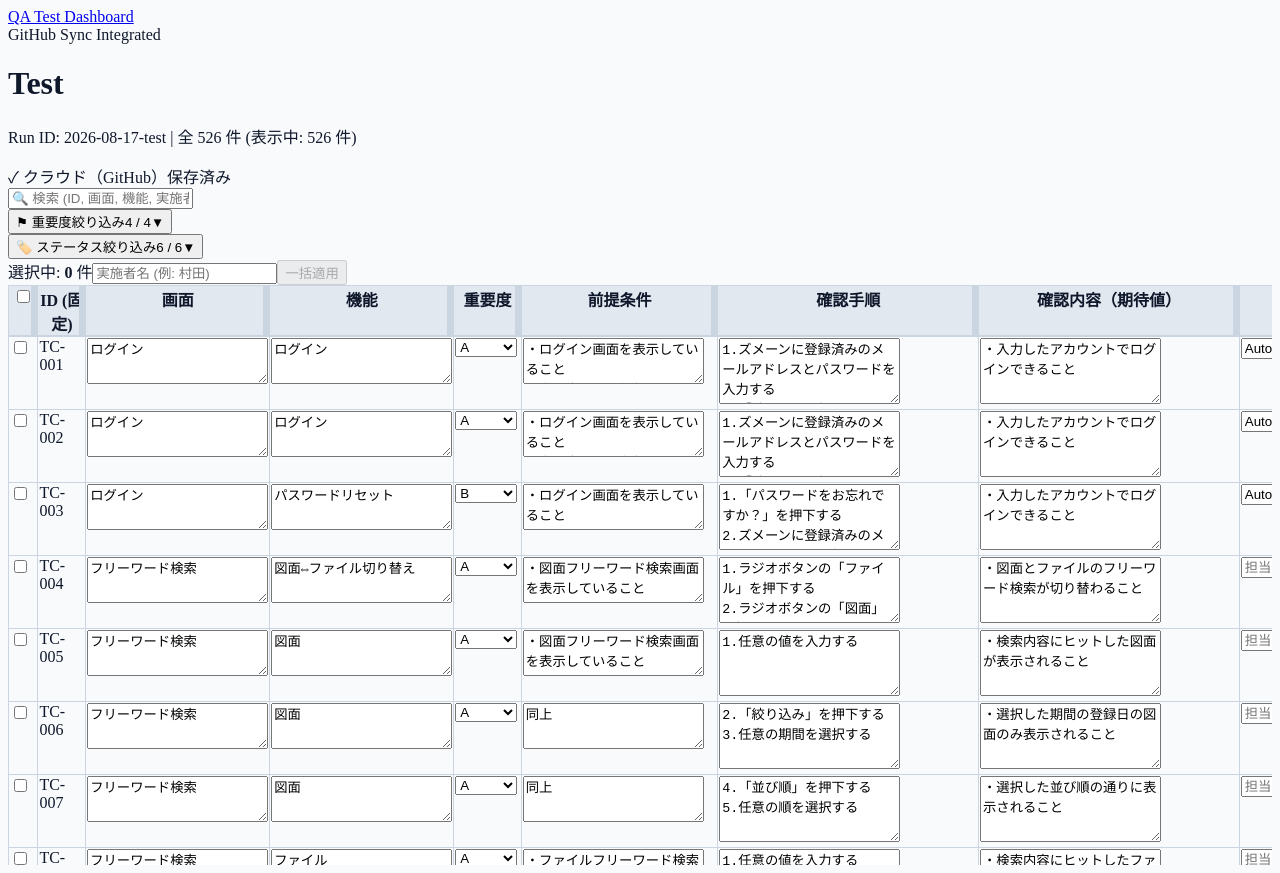
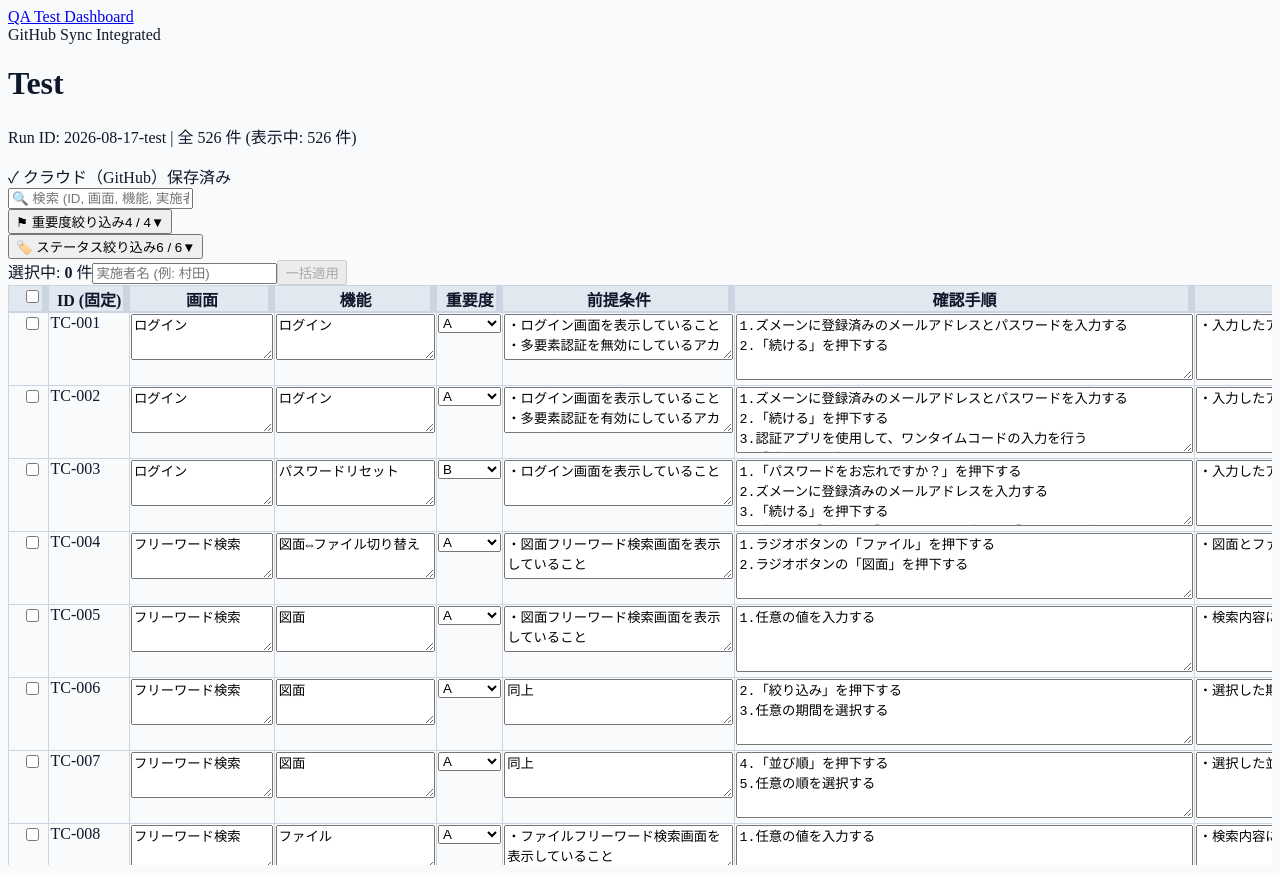
Before and after one commit to kentomurata435/qa-dashboard-app, a Next.js app: page /runs/2026-08-17-test in a window 1280 px wide. Built offline with nearby package versions, Linux system fonts and the light colour scheme.

Commit message:
fix: widen long-step columns for readability

```diff
--- a/app/globals.css
+++ b/app/globals.css
@@ -17,12 +17,17 @@ body {
 }
 
 .qa-table-container table {
-  min-width: 1700px;
+  min-width: 2100px;
+  table-layout: fixed;
 }
 
 .qa-table-container table {
   border-collapse: collapse !important;
   border: 1px solid #cbd5e1 !important;
+}
+
+.qa-table-container td {
+  min-width: 0;
 }
 
 .qa-table-container thead th {
@@ -43,12 +48,18 @@ body {
 .qa-table-container input,
 .qa-table-container select {
   box-sizing: border-box;
+  width: 100% !important;
+  max-width: 100%;
+  min-width: 0;
 }
 
 .qa-table-container textarea {
   overflow: auto;
   line-height: 1.5;
   max-height: 220px;
+  white-space: pre-wrap;
+  word-break: break-word;
+  overflow-wrap: anywhere;
 }
 
 /* 列幅リサイズハンドルのスタイル */
--- a/app/runs/[runId]/page.tsx
+++ b/app/runs/[runId]/page.tsx
@@ -71,14 +71,14 @@ export default function RunPage({ params }: { params: { runId: string } }) {
     check: 40,
     id: 85,
     priority: 70,
-    screen: 140,
-    feature: 140,
-    precondition: 220,
-    steps: 420,
-    expected: 420,
+    screen: 160,
+    feature: 180,
+    precondition: 260,
+    steps: 520,
+    expected: 520,
     tester: 120,
     status: 120,
-    note: 220,
+    note: 260,
   });
 
   const startResizing = (colKey: string, e: React.MouseEvent) => {
@@ -516,7 +516,20 @@ export default function RunPage({ params }: { params: { runId: string } }) {
 
       {/* 完全 Excellike スプレッドシートテーブル */}
       <div className="bg-white rounded-xl shadow-sm border border-slate-300 qa-table-container">
-        <table className="text-left border-collapse table-fixed w-max">
+        <table className="text-left border-collapse table-fixed w-max" style={{ minWidth: '2100px' }}>
+          <colgroup>
+            <col style={{ width: `${colWidths.check}px` }} />
+            <col style={{ width: `${colWidths.id}px` }} />
+            <col style={{ width: `${colWidths.screen}px` }} />
+            <col style={{ width: `${colWidths.feature}px` }} />
+            <col style={{ width: `${colWidths.priority}px` }} />
+            <col style={{ width: `${colWidths.precondition}px` }} />
+            <col style={{ width: `${colWidths.steps}px` }} />
+            <col style={{ width: `${colWidths.expected}px` }} />
+            <col style={{ width: `${colWidths.tester}px` }} />
+            <col style={{ width: `${colWidths.status}px` }} />
+            <col style={{ width: `${colWidths.note}px` }} />
+          </colgroup>
           <thead>
             <tr className="bg-slate-200 text-[11px] text-slate-800 font-bold uppercase select-none">
               <th style={{ width: `${colWidths.check}px` }} className="relative p-2 text-center">
```
